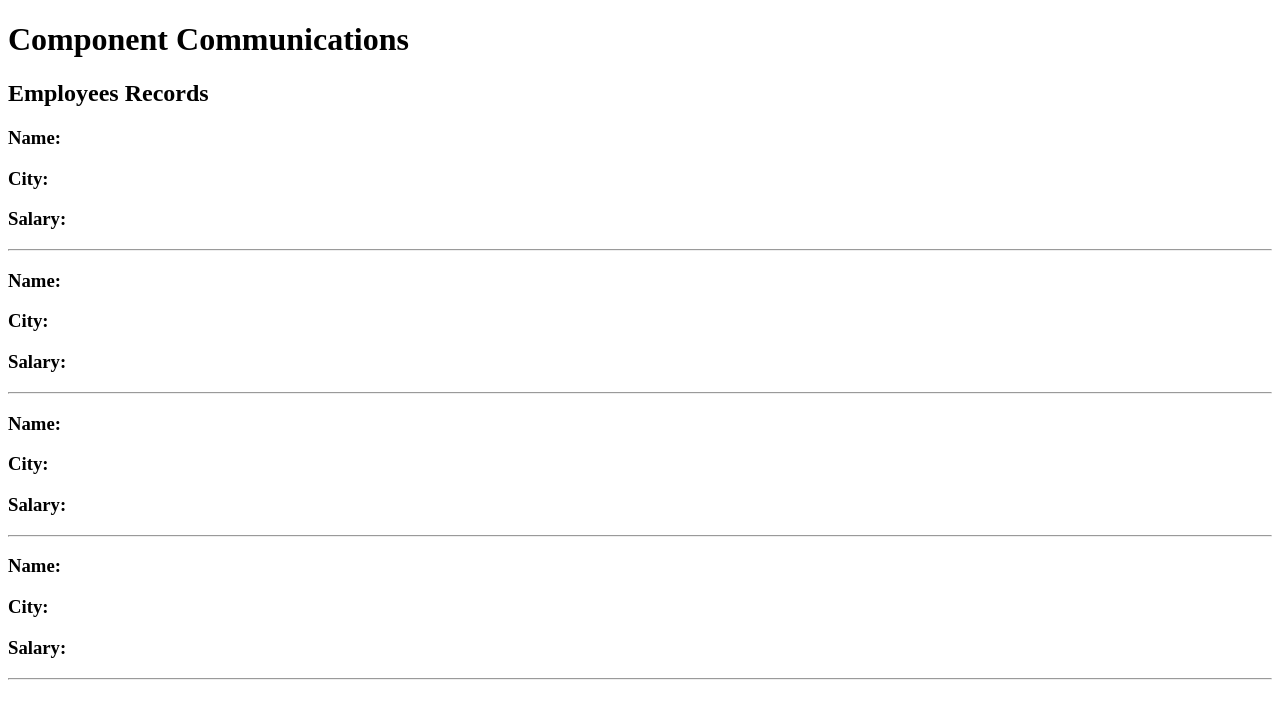
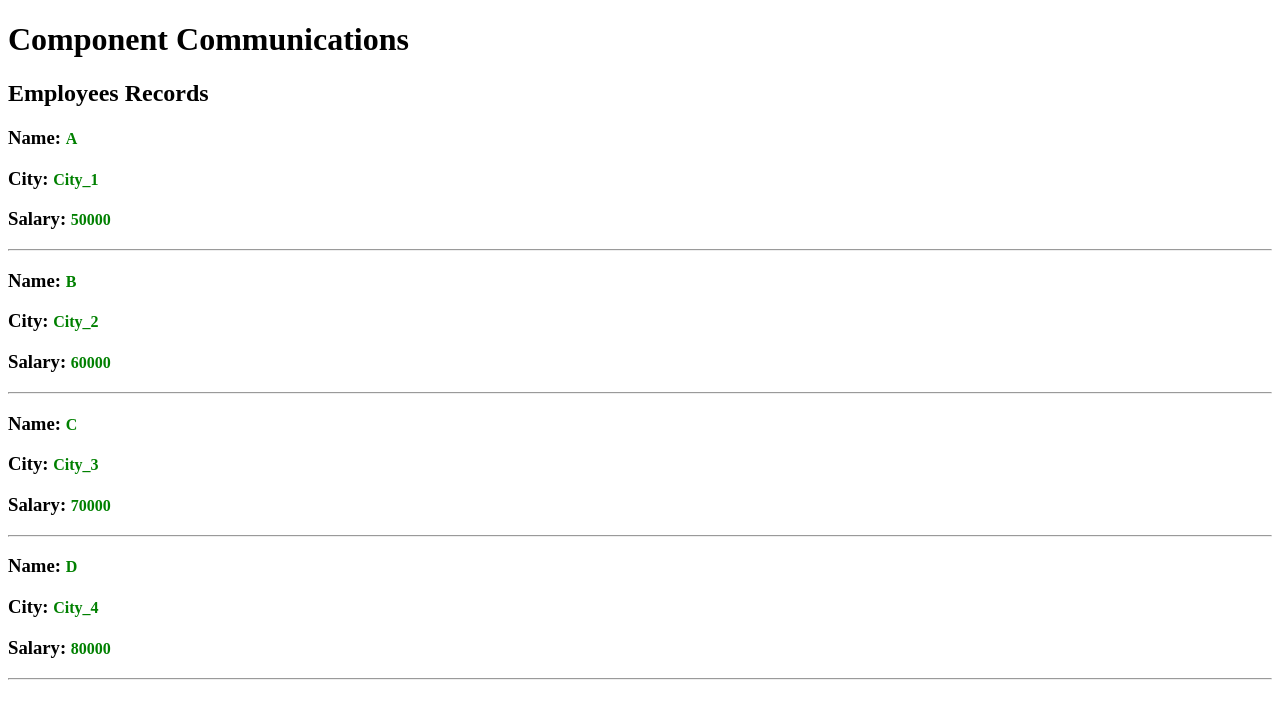
Before and after one commit to samuelcpedro/comBtwCompUsingInputOutputAng4, an Angular app: page / in a window 1280 px wide. Shown: the top 718 px of the page. Built offline with nearby package versions, Linux system fonts and the light colour scheme.

Commit message:
Input property done

```diff
--- a/src/app/app.component.html
+++ b/src/app/app.component.html
@@ -1,5 +1,5 @@
 <h1>{{ title }}</h1>
 <h2>Employees Records</h2>
-<app-data *ngFor="let employee of employeeRecords">
+<app-data [nameAliasForEmployeeName]="employee.eNameValueFromAppComp" [nameAliasForEmployeeCity]="employee.eCityValueFromAppComp" [nameAliasForEmployeeNumber]="employee.eSalaryValueFromAppComp" *ngFor="let employee of employeeRecords">
     The employee records gets displayed here
 </app-data>
--- a/src/app/app.component.ts
+++ b/src/app/app.component.ts
@@ -8,9 +8,9 @@ import { Component } from '@angular/core';
 export class AppComponent {
   title: string = 'Component Communications';
   employeeRecords: any = [
-    { eName: 'A', eCity: 'City_1', eSalary: 50000 },
-    { eName: 'B', eCity: 'City_2', eSalary: 60000 },
-    { eName: 'C', eCity: 'City_3', eSalary: 70000 },
-    { eName: 'D', eCity: 'City_4', eSalary: 80000 },
+    { eNameValueFromAppComp: 'A', eCityValueFromAppComp: 'City_1', eSalaryValueFromAppComp: 50000 },
+    { eNameValueFromAppComp: 'B', eCityValueFromAppComp: 'City_2', eSalaryValueFromAppComp: 60000 },
+    { eNameValueFromAppComp: 'C', eCityValueFromAppComp: 'City_3', eSalaryValueFromAppComp: 70000 },
+    { eNameValueFromAppComp: 'D', eCityValueFromAppComp: 'City_4', eSalaryValueFromAppComp: 80000 },
   ]
 }
--- a/src/app/data/data.component.html
+++ b/src/app/data/data.component.html
@@ -1,13 +1,13 @@
 <h3>
     Name:
-    <span style="color:green;font-size: 16px"></span>
+    <span style="color:green;font-size: 16px">{{ employeeNameOfObject }}</span>
 </h3>
 <h3>
     City:
-    <span style="color:green;font-size: 16px"></span>
+    <span style="color:green;font-size: 16px">{{ employeeCity }}</span>
 </h3>
 <h3>
     Salary:
-    <span style="color:green;font-size: 16px"></span>
+    <span style="color:green;font-size: 16px">{{ employeeSalary }} </span>
 </h3>
 <hr/>
--- a/src/app/data/data.component.ts
+++ b/src/app/data/data.component.ts
@@ -6,7 +6,7 @@ import { Component, Input } from '@angular/core';
   styleUrls: ['./data.component.css']
 })
 export class DataComponent {
-  @Input() employeeName: string;
-  @Input() employeeCity: string;
-  @Input() employeeSalary: number;
+  @Input('nameAliasForEmployeeName') employeeNameOfObject: string;
+  @Input('nameAliasForEmployeeCity') employeeCity: string;
+  @Input('nameAliasForEmployeeNumber') employeeSalary: number;
 }
```
